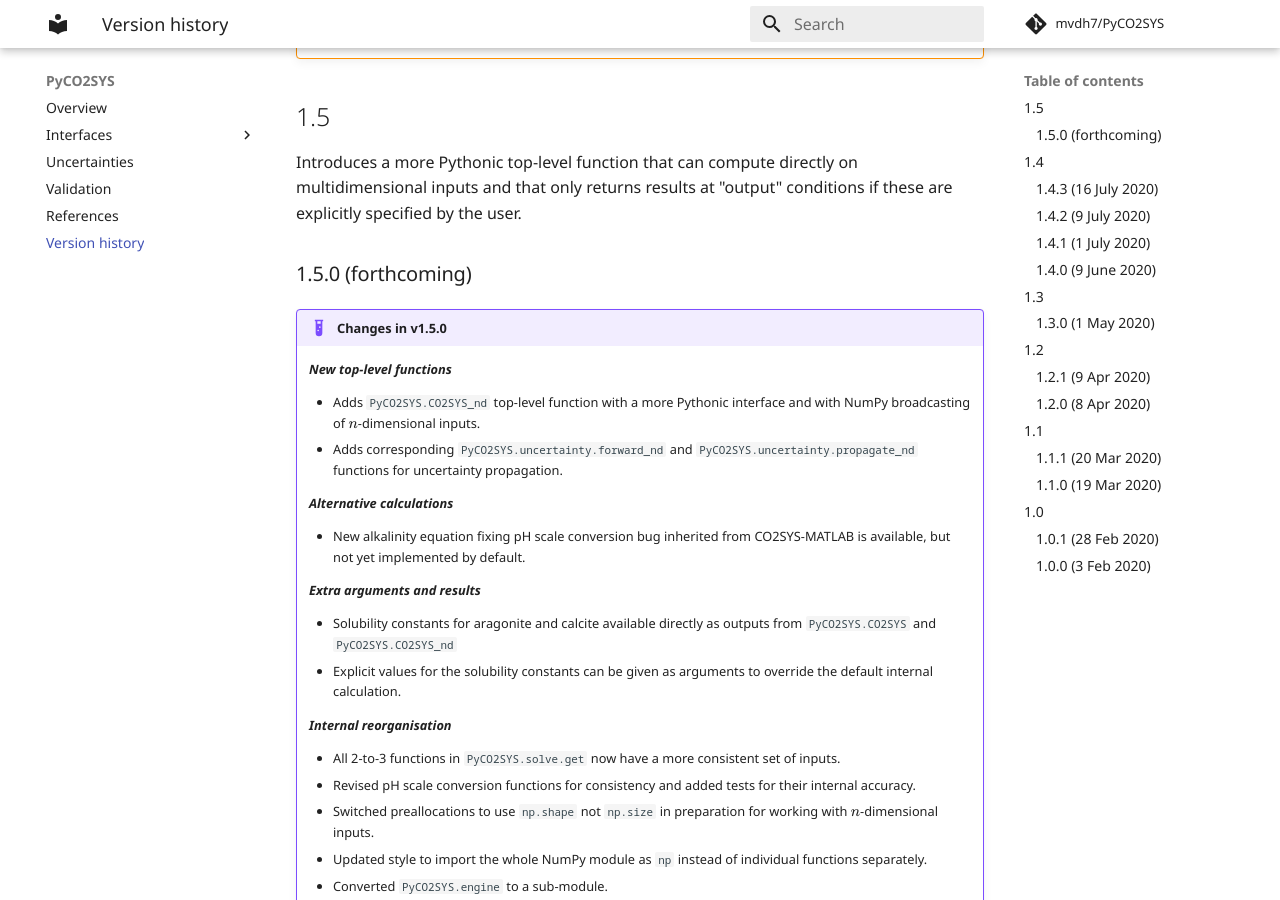
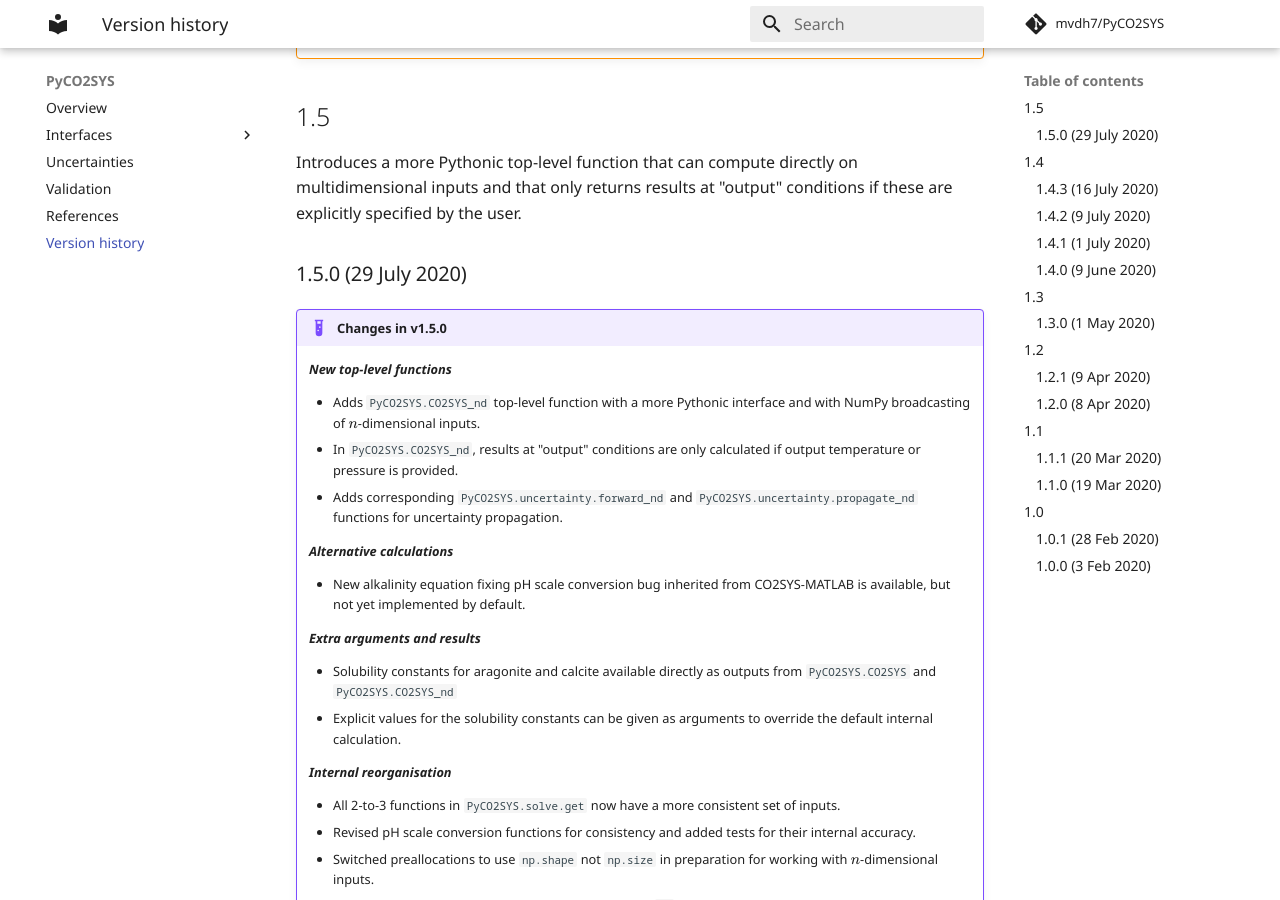
Before and after one commit to mvdh7/PyCO2SYS, an MkDocs documentation site: the page built from docs/versions.md, in a window 1280 px wide and 900 px high, scrolled down 738 px. Built offline with MkDocs 1.6.1 and Material for MkDocs 9.7.7, drawn with Linux system fonts in a browser that asks for light colours; formulas are drawn with MathJax 3; comment, search, counter and statistics services are not loaded.

Commit message:
Update release date

```diff
--- a/docs/versions.md
+++ b/docs/versions.md
@@ -27,13 +27,14 @@
 
 Introduces a more Pythonic top-level function that can compute directly on multidimensional inputs and that only returns results at "output" conditions if these are explicitly specified by the user.
 
-### 1.5.0 (forthcoming)
+### 1.5.0 (29 July 2020)
 
 !!! example "Changes in v1.5.0"
 
     ***New top-level functions***
 
     * Adds `PyCO2SYS.CO2SYS_nd` top-level function with a more Pythonic interface and with NumPy broadcasting of $n$-dimensional inputs.
+    * In `PyCO2SYS.CO2SYS_nd`, results at "output" conditions are only calculated if output temperature or pressure is provided.
     * Adds corresponding `PyCO2SYS.uncertainty.forward_nd` and `PyCO2SYS.uncertainty.propagate_nd` functions for uncertainty propagation.
 
     ***Alternative calculations***
```
